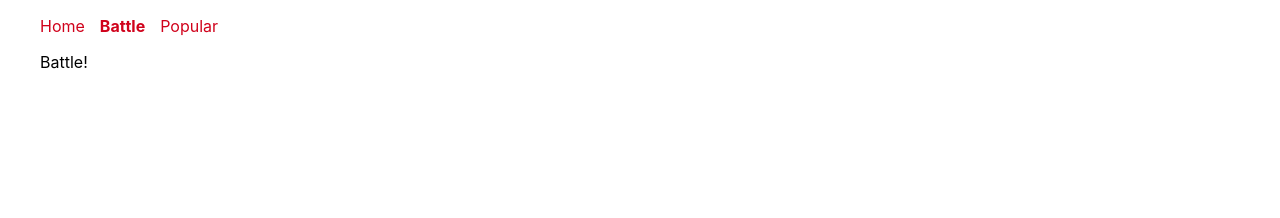
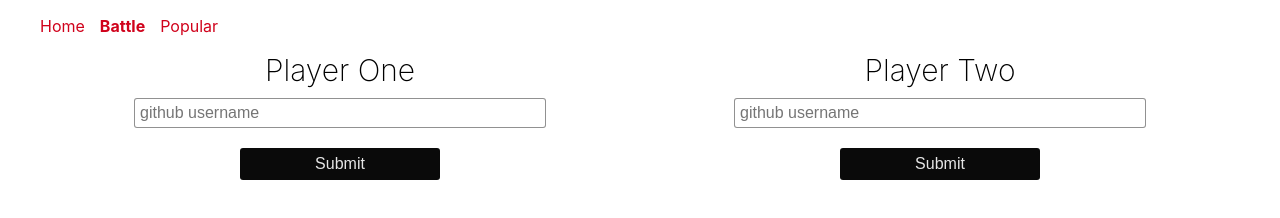
Before and after one commit to doug2k1/github-battle, a React app: page /battle in a window 1280 px wide. Built offline with nearby package versions, Linux system fonts and the light colour scheme.

Commit message:
Add battle form.

```diff
--- a/app/components/Battle.js
+++ b/app/components/Battle.js
@@ -1,12 +1,94 @@
 import React from 'react'
+import PropTypes from 'prop-types'
+
+class PlayerInput extends React.Component {
+  constructor (props) {
+    super(props)
+
+    this.state = {
+      username: ''
+    }
+
+    this.handleChange = this.handleChange.bind(this)
+    this.handleSubmit = this.handleSubmit.bind(this)
+  }
+
+  render () {
+    return (
+      <form className="column" onSubmit={this.handleSubmit}>
+        <label className="header" htmlFor="username">{this.props.label}</label>
+        <input type="text" id="username" placeholder="github username"
+          value={this.state.username}
+          onChange={this.handleChange}
+        />
+        <button className="button" type="submit" disabled={!this.state.username}>Submit</button>
+      </form>
+    )
+  }
+
+  handleChange (event) {
+    const username = event.target.value
+    this.setState({
+      username
+    })
+  }
+
+  handleSubmit (event) {
+    event.preventDefault()
+    this.props.onSubmit(this.props.id, this.state.username)
+  }
+}
+
+PlayerInput.propTypes = {
+  id: PropTypes.string.isRequired,
+  label: PropTypes.string.isRequired,
+  onSubmit: PropTypes.func.isRequired
+}
 
 class Battle extends React.Component {
+  constructor (props) {
+    super(props)
+
+    this.state = {
+      playerOneName: '',
+      playerTwoName: '',
+      playerOneImage: null,
+      playerTwoImage: null
+    }
+
+    this.handleSubmit = this.handleSubmit.bind(this)
+  }
+
   render () {
+    const { playerOneName, playerTwoName } = this.state
+
     return (
       <div>
-        Battle!
+        <div className="row">
+          {!playerOneName &&
+            <PlayerInput
+              id="playerOne"
+              label="Player One"
+              onSubmit={this.handleSubmit}
+            />}
+
+          {!playerTwoName &&
+          <PlayerInput
+            id="playerTwo"
+            label="Player Two"
+            onSubmit={this.handleSubmit}
+          />}
+        </div>
       </div>
     )
+  }
+
+  handleSubmit (id, username) {
+    const newState = {}
+    newState[`${id}Name`] = username
+    newState[`${id}Image`] = `https://github.com/${username}.png?size=200`
+
+    this.setState(newState)
   }
 }
 
--- a/app/index.css
+++ b/app/index.css
@@ -96,3 +96,36 @@ a {
 .button:active {
    transform: translateY(1px);
  }
+
+.row {
+  display: flex;
+  justify-content: space-around;
+}
+
+.column {
+  display: flex;
+  flex-direction: column;
+  width: 500px;
+  align-items: center;
+}
+
+.column input {
+  border-radius: 3px;
+  margin: 10px 0;
+  padding: 5px;
+  border: 1px solid rgba(0, 0, 0, 0.43);
+  font-size: 16px;
+  width: 80%;
+}
+
+.column label {
+  text-align: center;
+  font-size: 30px;
+  font-weight: 200;
+}
+
+.header {
+  text-align: center;
+  font-size: 30px;
+  font-weight: 200;
+}
```
